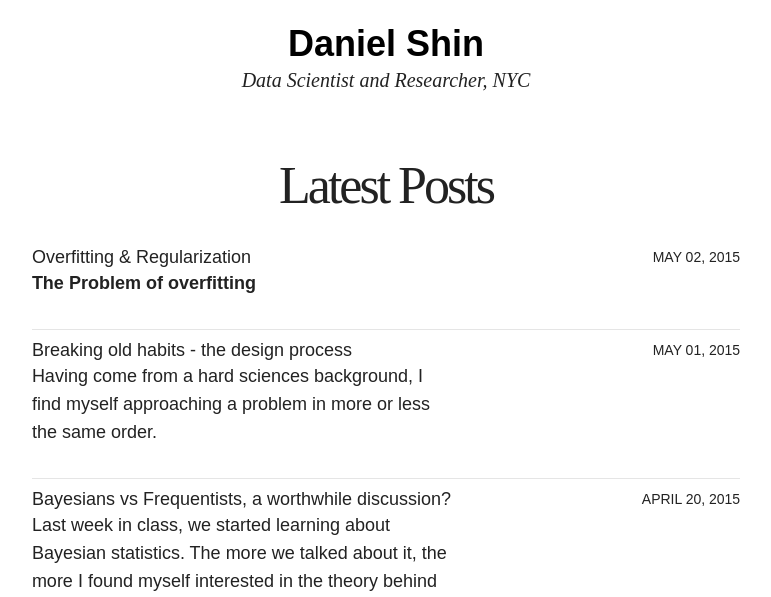
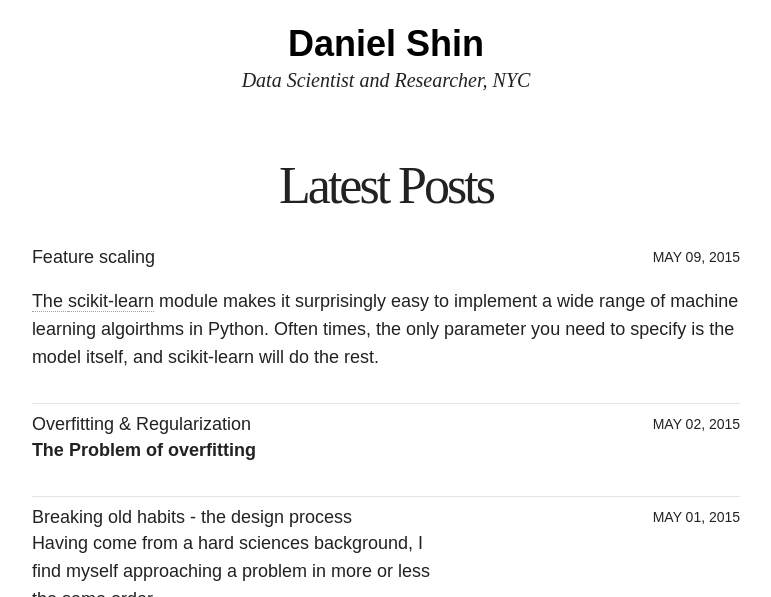
Before and after one commit to ajschumacher/dshincd.github.io, a Jekyll site: the page built from index.html, in a window 1280 px wide and 900 px high, cut to the strip 303-900 px from the top of the window. Shown: the whole strip, without its empty margins (254-1025 px from the left). Built offline with Jekyll 4.4.1, drawn with Linux system fonts in a browser that asks for light colours; nearby versions of some CDN libraries.

Commit message:
new post

```diff
--- a/_config.yml
+++ b/_config.yml
@@ -47,7 +47,7 @@ owner:
   weibo: #userid
   google:
     plus: #username
-    analytics: UA-62744527-1
+    analytics: "UA-62744527-1"
     verify:
     ad-client:
     ad-slot:
--- /dev/null
+++ b/_posts/blog/2015-05-09-feautre-scaling.md
@@ -0,0 +1,24 @@
+---
+layout: post
+title: "Feature scaling"
+modified:
+categories: blog
+excerpt:
+tags: []
+image:
+feature:
+date: 2015-05-09
+---
+
+The [scikit-learn](http://scikit-learn.org/stable/) module makes it surprisingly easy to implement a wide range of machine learning algoirthms in Python. Often times, the only parameter you need to specify is the model itself, and scikit-learn will do the rest.
+
+But before putting your raw data into the model, it's important that it's in the right format. This means ensuring that your predictor variables are numerical and properly scaled. This post will focus on properly scaling your features.
+
+** Feature scaling **
+
+Many of the model implementations in scikit-learn require that your features are on a similar scale. There are two widely accepted methods for doing this:
+* Standard scale
+* Min-max scale
+
+
+Scikit-learn is an amazing [tool](http://scikit-learn.org/stable/) for implementing a wide array of machine learning algorithms in Python.
```
